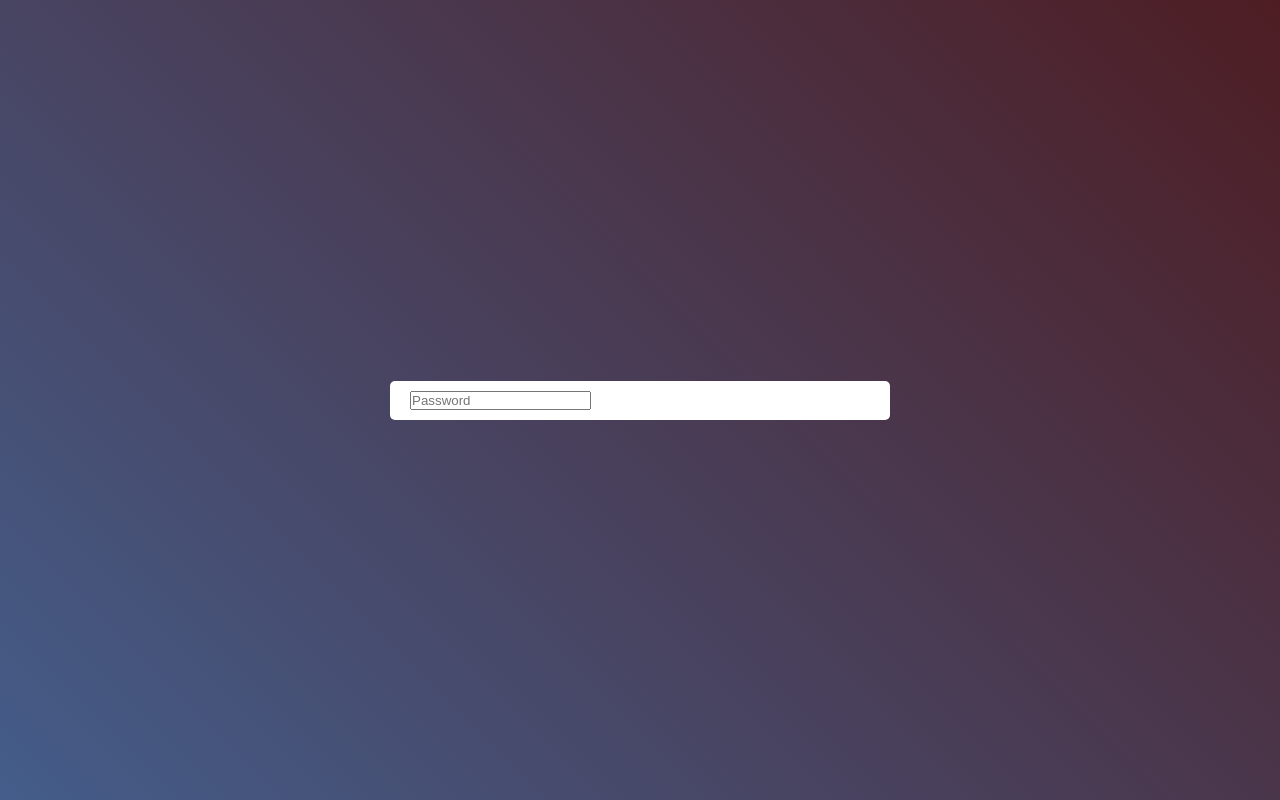
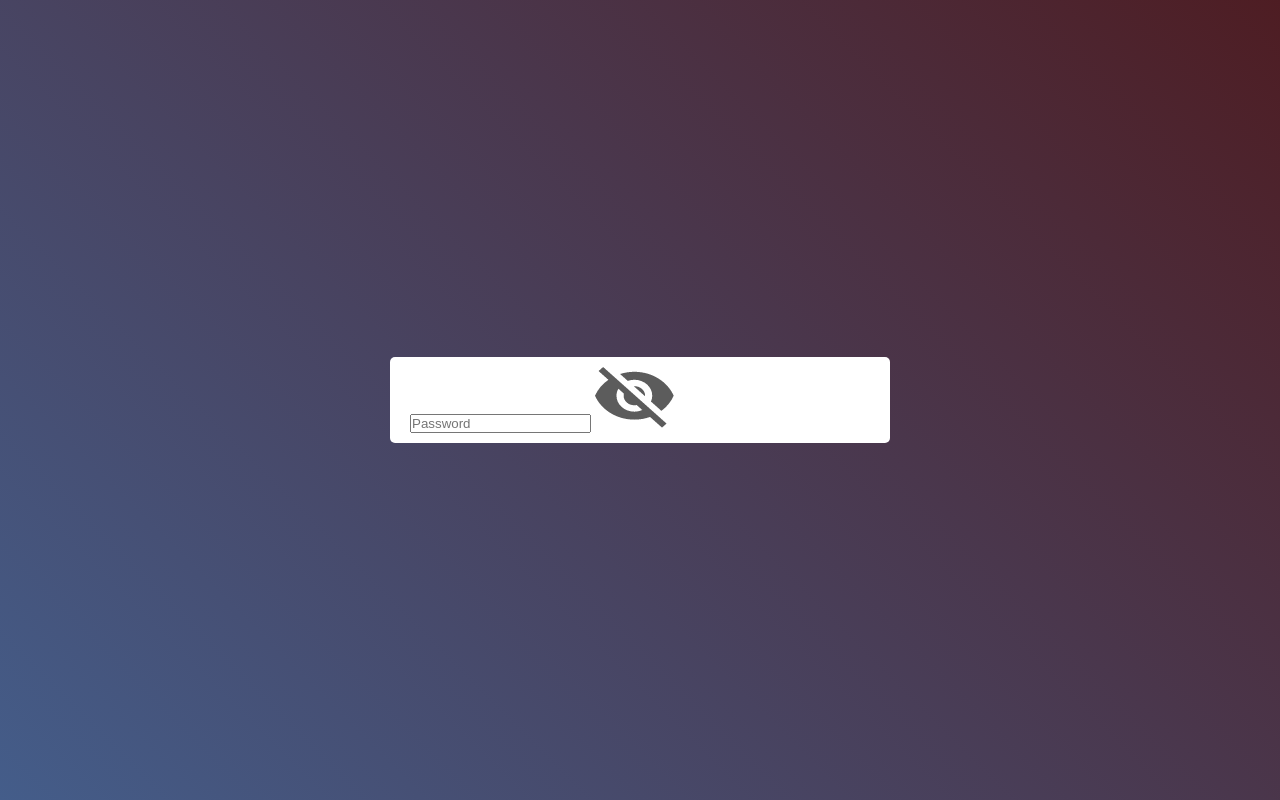
Before and after one commit to Sandunjayasekar/password-toggle, a plain HTML site: page index.html in a window 1280 px wide. Drawn offline with Linux system fonts and the light colour scheme.

Commit message:
close icon added

```diff
--- a/index.html
+++ b/index.html
@@ -9,6 +9,7 @@
 <body>
     <div class="input-box">
         <input type="password" placeholder="Password">
+        <img src="eye-icons/eye-close.png" alt="">
     </div>
 
     <script src="script.js"></script>
```
